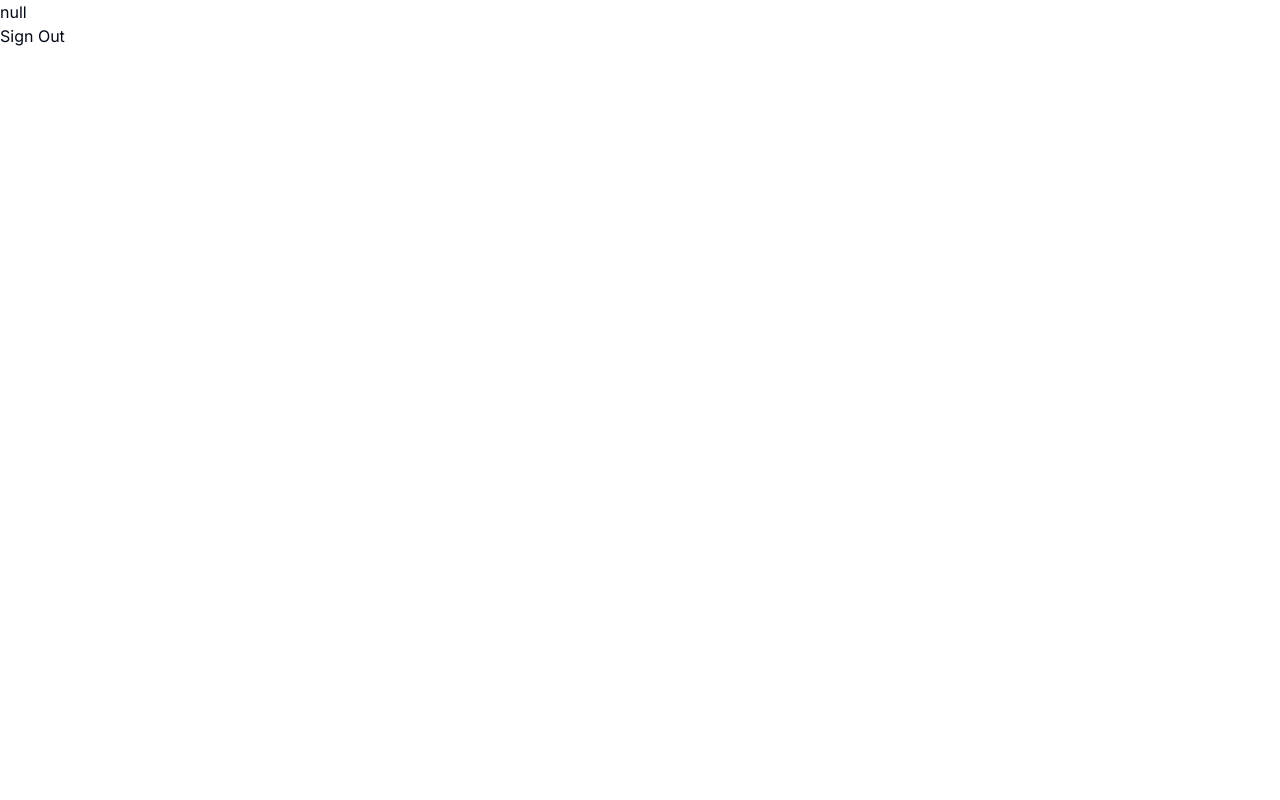
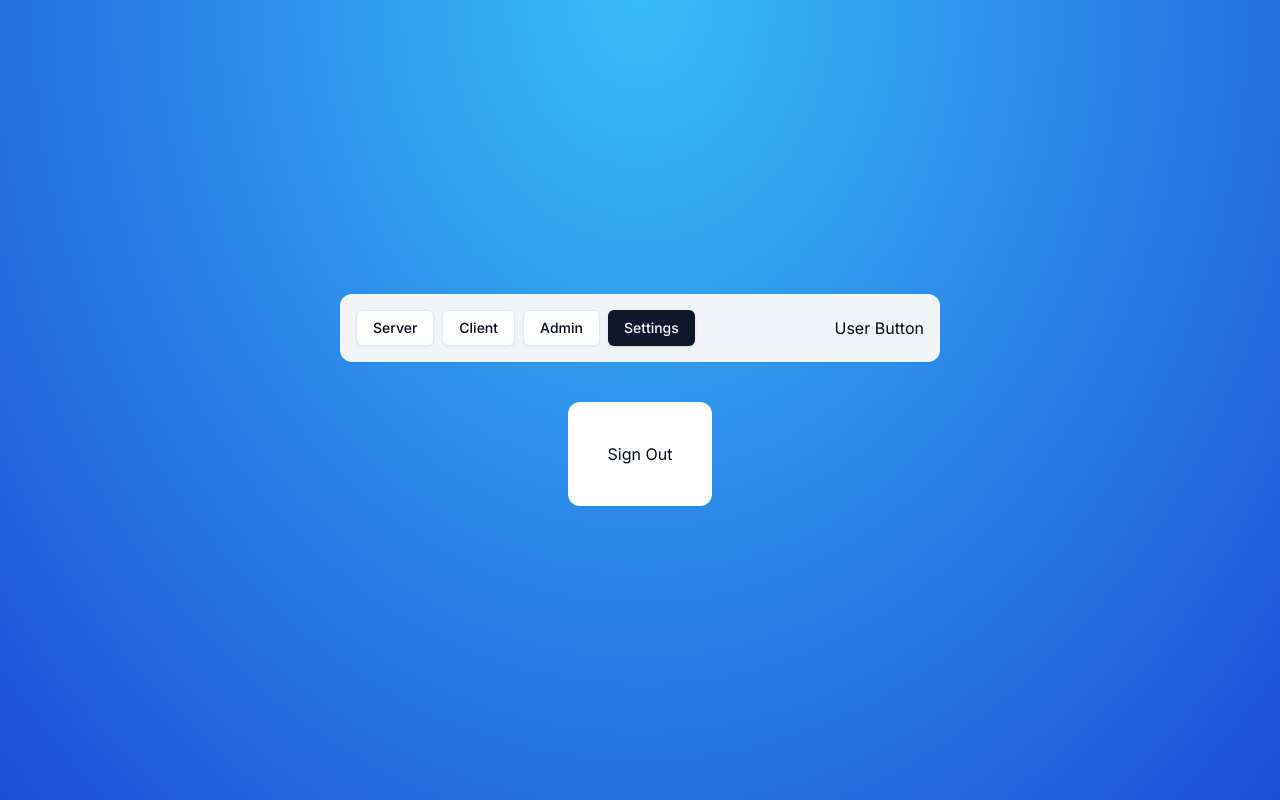
Before and after one commit to kabhinav577/next14-auth, a Next.js app: page /settings in a window 1280 px wide. Built offline with nearby package versions, Linux system fonts and the light colour scheme; no server answers.

Commit message:
feat: working on Settings routes

```diff
--- /dev/null
+++ b/actions/logout.ts
@@ -0,0 +1,7 @@
+'use server';
+
+import { signOut } from '@/auth';
+
+export const logout = async () => {
+  await signOut();
+};
--- /dev/null
+++ b/app/(protected)/_components/navbar.tsx
@@ -0,0 +1,38 @@
+'use client';
+
+import { Button } from '@/components/ui/button';
+import { usePathname } from 'next/navigation';
+
+import Link from 'next/link';
+
+export const Navbar = () => {
+  const pathname = usePathname();
+  return (
+    <nav className="bg-secondary flex justify-between items-center p-4 rounded-xl w-[600px] shadow-sm">
+      <div className="flex gap-x-2">
+        <Button
+          asChild
+          variant={pathname === '/server' ? 'default' : 'outline'}
+        >
+          <Link href="/settings">Server</Link>
+        </Button>
+        <Button
+          asChild
+          variant={pathname === '/client' ? 'default' : 'outline'}
+        >
+          <Link href="/settings">Client</Link>
+        </Button>
+        <Button asChild variant={pathname === '/admin' ? 'default' : 'outline'}>
+          <Link href="/settings">Admin</Link>
+        </Button>
+        <Button
+          asChild
+          variant={pathname === '/settings' ? 'default' : 'outline'}
+        >
+          <Link href="/settings">Settings</Link>
+        </Button>
+      </div>
+      <p>User Button</p>
+    </nav>
+  );
+};
--- /dev/null
+++ b/app/(protected)/layout.tsx
@@ -0,0 +1,12 @@
+import { Navbar } from './_components/navbar';
+
+const ProtectedLayout = ({ children }: { children: React.ReactNode }) => {
+  return (
+    <div className="h-full w-full flex flex-col gap-y-10 items-center justify-center bg-[radial-gradient(ellipse_at_top,_var(--tw-gradient-stops))] from-sky-400 to-blue-700">
+      <Navbar />
+      {children}
+    </div>
+  );
+};
+
+export default ProtectedLayout;
--- a/app/(protected)/settings/page.tsx
+++ b/app/(protected)/settings/page.tsx
@@ -1,19 +1,19 @@
-import { auth, signOut } from '@/auth';
+'use client';
 
-const SettingsPage = async () => {
-  const session = await auth();
+import { logout } from '@/actions/logout';
+import { useCurrentUser } from '@/hooks/use-current-user';
+
+const SettingsPage = () => {
+  const user = useCurrentUser();
+
+  const onClick = () => {
+    logout();
+  };
   return (
-    <div>
-      {JSON.stringify(session)}
-      <form
-        action={async () => {
-          'use server';
-
-          await signOut();
-        }}
-      >
-        <button type="submit">Sign Out</button>
-      </form>
+    <div className="bg-white p-10 rounded-xl">
+      <button type="submit" onClick={onClick}>
+        Sign Out
+      </button>
     </div>
   );
 };
--- a/app/layout.tsx
+++ b/app/layout.tsx
@@ -1,22 +1,27 @@
-import type { Metadata } from 'next'
-import { Inter } from 'next/font/google'
-import './globals.css'
+import type { Metadata } from 'next';
+import { Inter } from 'next/font/google';
+import { SessionProvider } from 'next-auth/react';
+import { auth } from '@/auth';
+import './globals.css';
 
-const inter = Inter({ subsets: ['latin'] })
+const inter = Inter({ subsets: ['latin'] });
 
 export const metadata: Metadata = {
   title: 'Create Next App',
   description: 'Generated by create next app',
-}
+};
 
-export default function RootLayout({
+export default async function RootLayout({
   children,
 }: {
-  children: React.ReactNode
+  children: React.ReactNode;
 }) {
+  const session = await auth();
   return (
-    <html lang="en">
-      <body className={inter.className}>{children}</body>
-    </html>
-  )
+    <SessionProvider session={session}>
+      <html lang="en">
+        <body className={inter.className}>{children}</body>
+      </html>
+    </SessionProvider>
+  );
 }
--- /dev/null
+++ b/hooks/use-current-user.ts
@@ -0,0 +1,6 @@
+import { useSession } from 'next-auth/react';
+
+export const useCurrentUser = () => {
+  const session = useSession();
+  return session.data?.user;
+};
```
